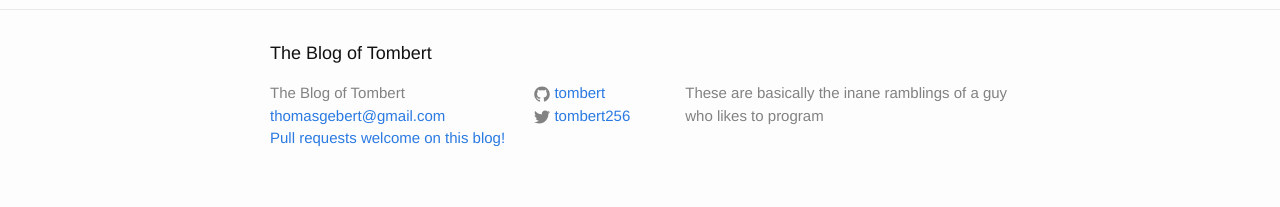
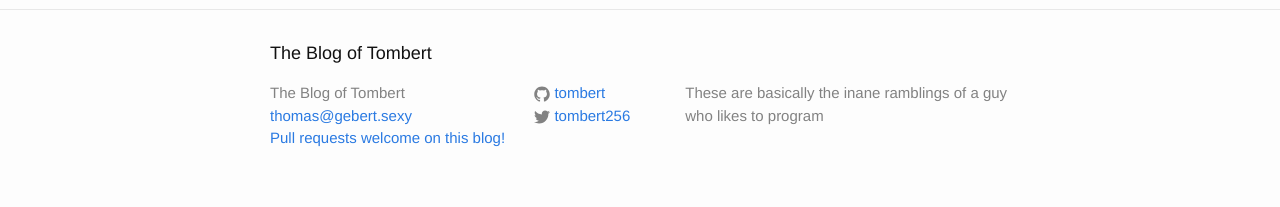
Before and after one commit to Tombert/tombert.github.io2, a Jekyll site: the page built from index.html, in a window 1280 px wide. Shown: the part 1136-1343 px from the top of the page. Built offline with Jekyll 4.4.1, drawn with Linux system fonts in a browser that asks for light colours; nearby versions of some CDN libraries; the list of posts is cut into pages by our own code.

Commit message:
change email

```diff
--- a/_config.yml
+++ b/_config.yml
@@ -1,6 +1,6 @@
 # Site settings
 title: The Blog of Tombert
-email: thomasgebert@gmail.com
+email: thomas@gebert.sexy
 description: > # this means to ignore newlines until "baseurl:"
   These are basically the inane ramblings of a guy who likes to program
 baseurl: "" # the subpath of your site, e.g. /blog/
```
